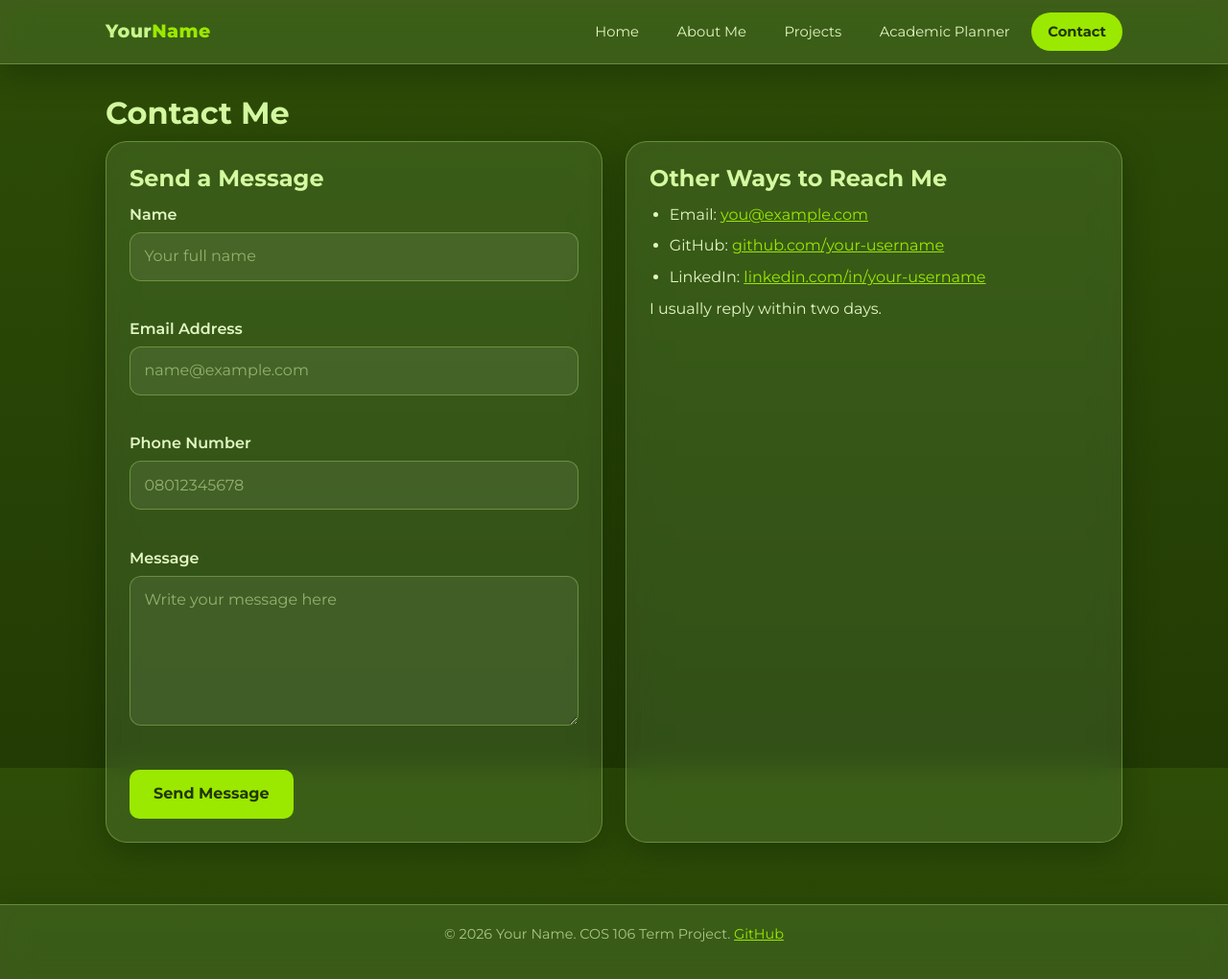
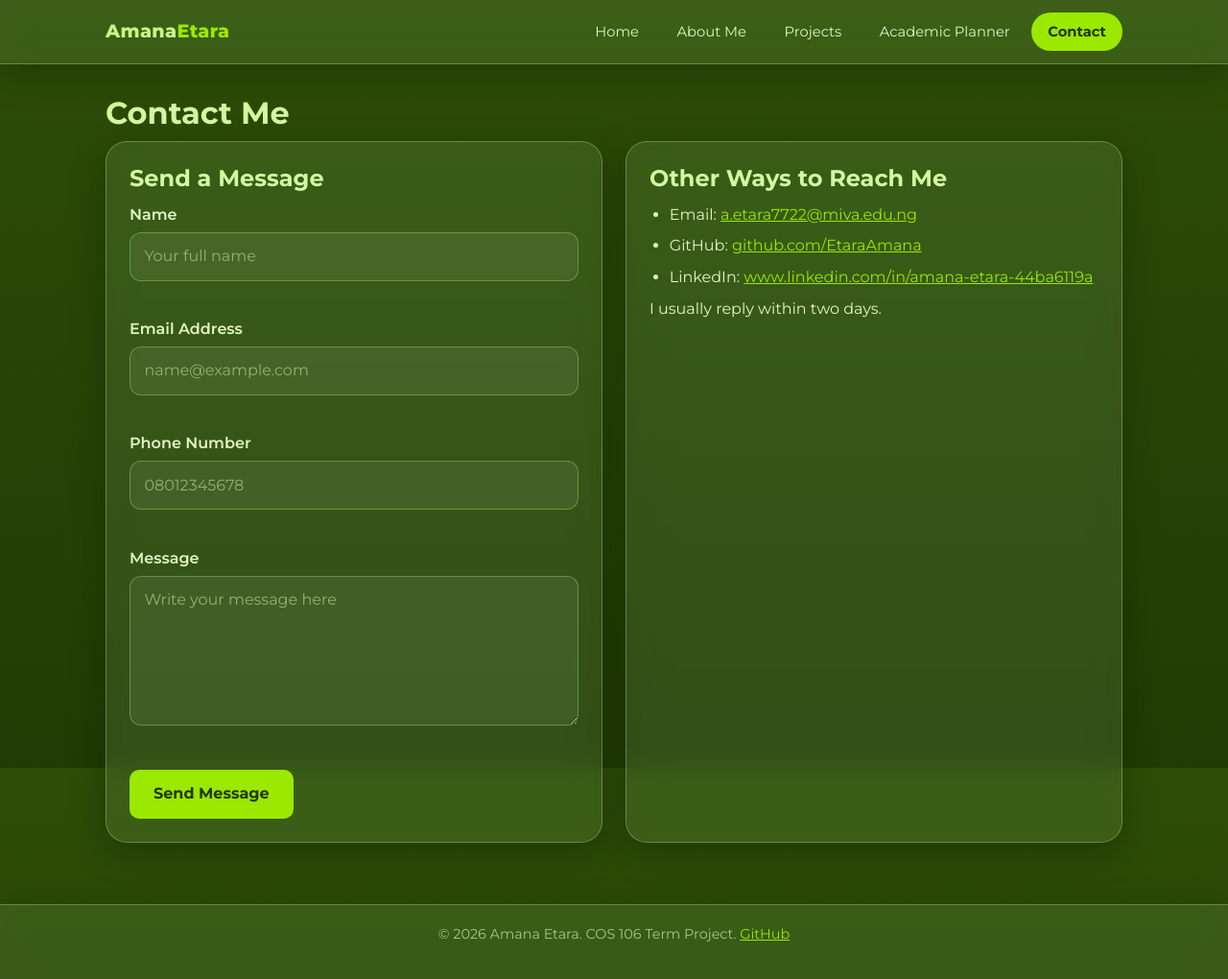
Before and after one commit to EtaraAmana/Amana-portfolio, a plain HTML site: page contact.html in a window 1280 px wide. Shown: the whole page at 96% size. Drawn offline with Linux system fonts and the light colour scheme.

Commit message:
Update contact.html

```diff
--- a/contact.html
+++ b/contact.html
@@ -4,7 +4,7 @@
   <meta charset="UTF-8">
   <meta name="viewport" content="width=device-width, initial-scale=1.0">
   <meta name="description" content="Contact Your Name.">
-  <title>Contact | Your Name Portfolio</title>
+  <title>Contact | Amana Etara Portfolio</title>
   <link rel="preconnect" href="https://fonts.googleapis.com">
   <link rel="preconnect" href="https://fonts.gstatic.com" crossorigin>
   <link href="https://fonts.googleapis.com/css2?family=Anton&family=Montserrat:wght@400;500;600;700;800&display=swap" rel="stylesheet">
@@ -13,7 +13,7 @@
 <body>
   <header class="site-header">
     <nav class="nav-bar" aria-label="Main navigation">
-      <a class="logo" href="index.html">Your<span>Name</span></a>
+      <a class="logo" href="index.html">Amana<span>Etara</span></a>
       <button class="menu-toggle" id="menuToggle" aria-label="Toggle menu" aria-expanded="false">&#9776;</button>
       <ul class="nav-links" id="navLinks">
         <li><a href="index.html">Home</a></li>
@@ -59,9 +59,9 @@
       <section class="card">
         <h2>Other Ways to Reach Me</h2>
         <ul class="styled">
-          <li>Email: <a href="mailto:you@example.com">you@example.com</a></li>
-          <li>GitHub: <a href="https://github.com/your-username" target="_blank" rel="noopener">github.com/your-username</a></li>
-          <li>LinkedIn: <a href="https://linkedin.com/in/your-username" target="_blank" rel="noopener">linkedin.com/in/your-username</a></li>
+          <li>Email: <a href="mailto:you@example.com">a.etara7722@miva.edu.ng</a></li>
+          <li>GitHub: <a href="https://github.com/your-username" target="_blank" rel="noopener">github.com/EtaraAmana</a></li>
+          <li>LinkedIn: <a href="https://linkedin.com/in/your-username" target="_blank" rel="noopener">www.linkedin.com/in/amana-etara-44ba6119a</a></li>
         </ul>
         <p>I usually reply within two days.</p>
       </section>
@@ -69,7 +69,7 @@
   </main>
 
   <footer class="site-footer">
-    <p>&copy; <span id="year">2026</span> Your Name. COS 106 Term Project. <a href="https://github.com/your-username" target="_blank" rel="noopener">GitHub</a></p>
+    <p>&copy; <span id="year">2026</span> Amana Etara. COS 106 Term Project. <a href="https://github.com/your-username" target="_blank" rel="noopener">GitHub</a></p>
   </footer>
   <script src="main.js"></script>
   <script src="contact.js"></script>
```
